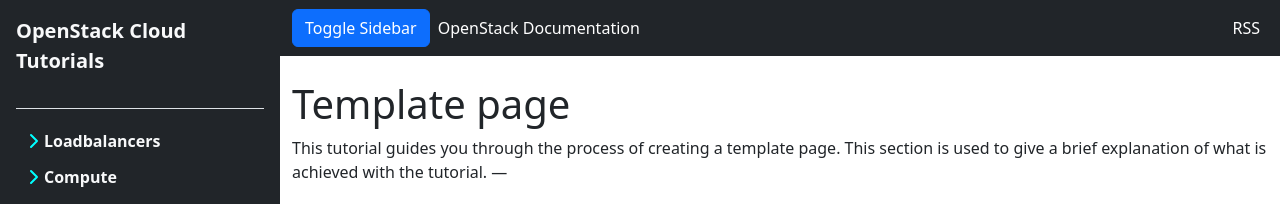
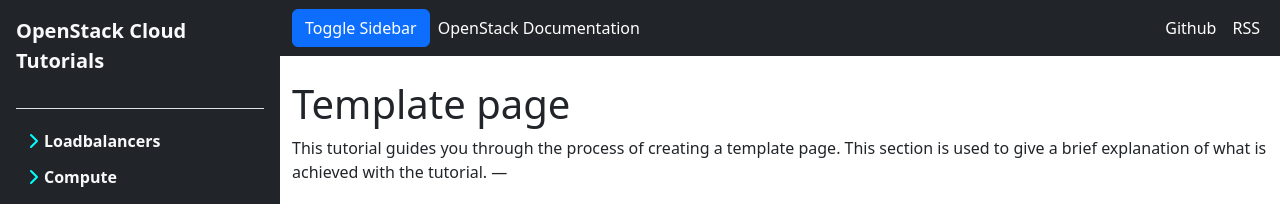
Before and after one commit to bkranendonk/OpenStack-Docs, a Jekyll site: the page built from 0000-00-00-template.md, in a window 1280 px wide. Shown: the top 204 px of the page. Built offline with Jekyll 4.4.1, drawn with Linux system fonts in a browser that asks for light colours.

Commit message:
Add github URL to navbar + Change navbar links to go to new tab

```diff
--- a/_includes/navbar.html
+++ b/_includes/navbar.html
@@ -12,12 +12,15 @@
         <div class="collapse navbar-collapse" id="navbarResponsive">
             <ul class="navbar-nav me-auto mb-2 mb-lg-0">
                 <li class="nav-item">
-                    <a class="nav-link active" aria-current="page" href="https://docs.openstack.org/2023.1/">OpenStack Documentation</a>
+                    <a class="nav-link active" target="_blank" href="https://docs.openstack.org/2023.1/">OpenStack Documentation</a>
                 </li>
             </ul>
             <ul class="navbar-nav ml-auto mb-2 mb-lg-0">
                 <li class="nav-item">
-                    <a class="nav-link active" aria-current="page" href="{{ '/feed.xml' | relative_url }}">RSS</a>
+                    <a class="nav-link active" target="_blank" href="https://github.com/CloudTutorials/OpenStack-Docs">Github</a>
+                </li>
+                <li class="nav-item">
+                    <a class="nav-link active" target="_blank" href="{{ '/feed.xml' | relative_url }}">RSS</a>
                 </li>
             </ul>
         </div>
```
